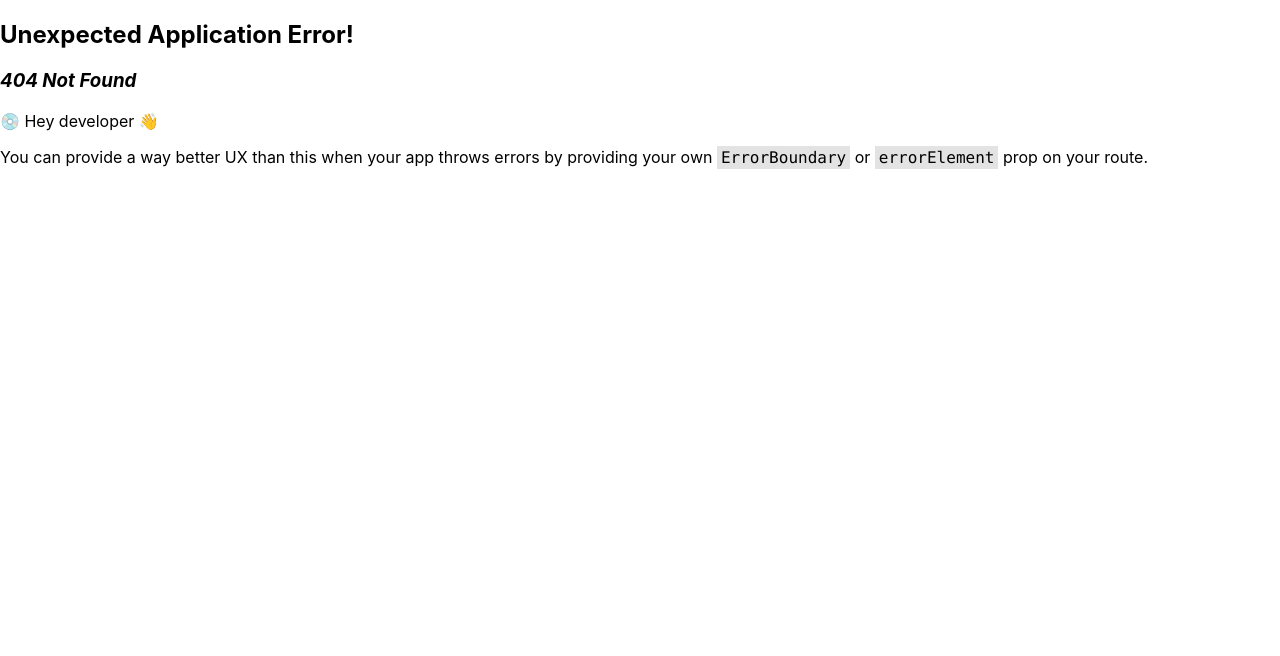
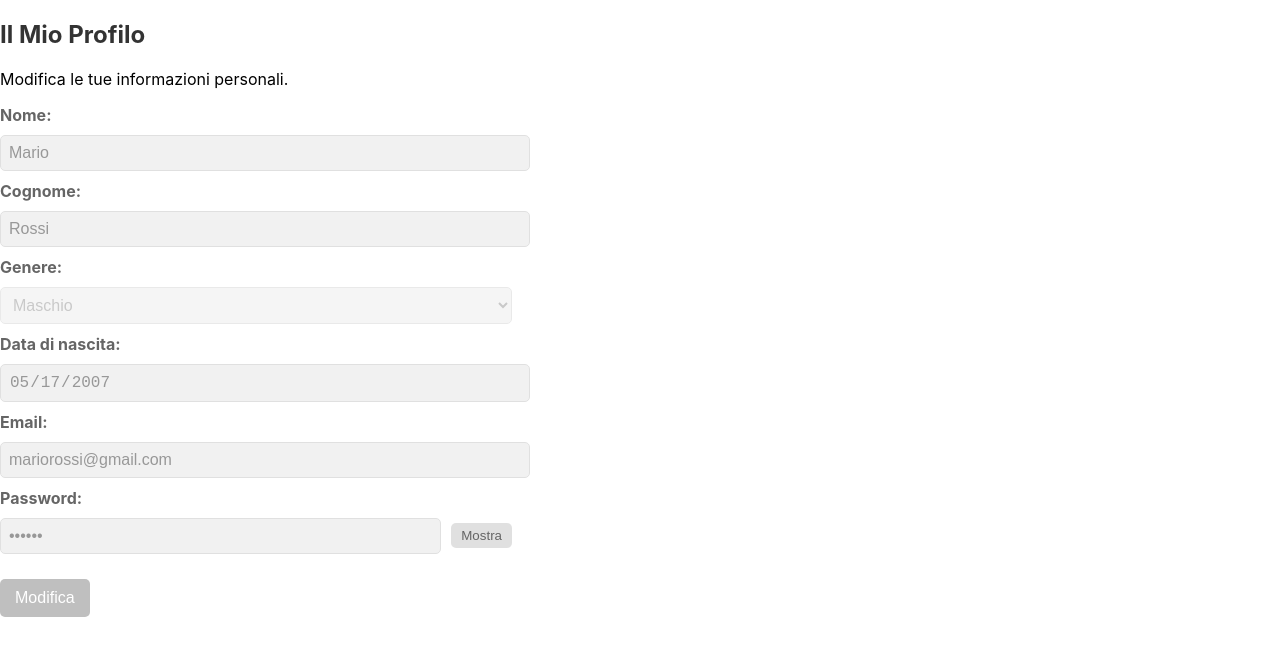
Before and after one commit to tarakanillius/Moodle-Bodio, a React (Create React App) app in the folder project-root/frontend/: page /userData in a window 1280 px wide. Before the commit this address had no page. Shown: the top 656 px of the page. Built offline with nearby package versions, Linux system fonts and the light colour scheme.

Commit message:
user data update page

```diff
--- a/project-root/frontend/src/App.js
+++ b/project-root/frontend/src/App.js
@@ -7,6 +7,7 @@ import {
 } from "react-router-dom";
 import Login from "./pages/Login";
 import Main from "./pages/Main";
+import UserData from "./pages/UserData";
 
 export default function  App() {
     const routeDefinitions = createRoutesFromElements(
@@ -14,6 +15,7 @@ export default function  App() {
             <Route path="/" element={<Navigate to="/login" />} />
             <Route path="/login" element={<Login />} />
             <Route path="/main" element={<Main />} />
+            <Route path="/userData" element={<UserData/>} />
         </Route>
     )
 
--- a/project-root/frontend/src/components/Sidebar.jsx
+++ b/project-root/frontend/src/components/Sidebar.jsx
@@ -2,6 +2,7 @@
 import React, { useContext } from "react";
 import { GlobalContext } from "../context/GlobalContext";
 import "../styles/main.css";
+import {useNavigate} from "react-router-dom";
 
 const Sidebar = () => {
     const { selectedComponent, setSelectedComponent } = useContext(GlobalContext);
@@ -10,6 +11,12 @@ const Sidebar = () => {
         name: "Mario Rossi",
         role: "student",
         gender: "male",
+    };
+
+    const navigate = useNavigate();
+
+    const goToUserData = () => {
+        navigate("/userData");
     };
 
     const getAvatarImage = (role, gender) => {
@@ -61,11 +68,12 @@ const Sidebar = () => {
                 </button>
             </div>
             <div className="sidebar-account">
-                <div className="account">
+                <div className="account" onClick={() => setSelectedComponent("userData")}>
                     <img
                         src={getAvatarImage(user.role, user.gender)}
                         alt="User"
                         className="avatar"
+
                     />
                     <div className="account-info">
                         <span className="name">{user.name}</span>
--- a/project-root/frontend/src/pages/Main.jsx
+++ b/project-root/frontend/src/pages/Main.jsx
@@ -3,6 +3,8 @@ import { GlobalContext } from "../context/GlobalContext";
 import "../styles/main.css";
 import Settings from "./Settings";
 import Sidebar from "../components/Sidebar";
+import {useNavigate} from "react-router-dom";
+import UserData from "./UserData";
 
 export default function Main()  {
     const { selectedComponent } = useContext(GlobalContext);
@@ -12,12 +14,13 @@ export default function Main()  {
             {/* Sidebar on the left */}
             <Sidebar/>
             {/* Main content area */}
-            <div className="content">
+            <div className={`content ${selectedComponent === "userData" ? "userData-style" : ""}`}>
                 {selectedComponent === "home" && <h2>Home Component</h2>}
                 {selectedComponent === "teachers" && <h2>Docenti Component</h2>}
                 {selectedComponent === "students" && <h2>Studenti Component</h2>}
                 {selectedComponent === "modules" && <h2>Moduli Component</h2>}
                 {selectedComponent === "settings" && <Settings/>}
+                {selectedComponent === "userData" && <UserData/>}
             </div>
         </div>
     );
--- /dev/null
+++ b/project-root/frontend/src/pages/UserData.jsx
@@ -0,0 +1,66 @@
+import React, { useState } from "react";
+import "../styles/userData.css";
+
+export default function UserData() {
+    // Dati utente fittizi
+    const [user, setUser] = useState({
+        name: "Mario",
+        surname: "Rossi",
+        gender: "male",
+        birthDate: "2007-05-17",
+        email: "mariorossi@gmail.com",
+        password: "pw1234",
+        role: "teacher"
+    });
+
+    // Stato per gestire la modalità modifica
+    const [isEditing, setIsEditing] = useState(false);
+    const [showPassword, setShowPassword] = useState(false);
+
+    // Funzione per gestire i cambiamenti nei campi input
+    const handleChange = (e) => {
+        const { name, value } = e.target;
+        setUser({ ...user, [name]: value });
+    };
+
+    return (
+        <div className="user-data-container">
+            <h2>Il Mio Profilo</h2>
+            <p>Modifica le tue informazioni personali.</p>
+
+            <div className={`data ${isEditing ? "editable" : ""}`}>
+                <label>Nome:</label>
+                <input type="text" name="name" value={user.name} onChange={handleChange} disabled={!isEditing} />
+
+                <label>Cognome:</label>
+                <input type="text" name="surname" value={user.surname} onChange={handleChange} disabled={!isEditing} />
+
+                <label>Genere:</label>
+                <select name="gender" value={user.gender} onChange={handleChange} disabled={!isEditing}>
+                    <option value="male">Maschio</option>
+                    <option value="female">Femmina</option>
+                    <option value="other">Altro</option>
+                </select>
+
+                <label>Data di nascita:</label>
+                <input type="date" name="birthDate" value={user.birthDate} onChange={handleChange} disabled={!isEditing} />
+
+                <label>Email:</label>
+                <input type="email" name="email" value={user.email} onChange={handleChange} disabled={!isEditing} />
+
+                <label>Password:</label>
+                <div className="password-container">
+                    <input type={showPassword ? "text" : "password"} value={user.password} disabled />
+                    <button type="button" className="show-password-btn" onClick={() => setShowPassword(!showPassword)}>
+                        {showPassword ? "Nascondi" : "Mostra"}
+                    </button>
+                </div>
+            </div>
+
+            {/* Bottone per attivare la modifica */}
+            <button className="edit-button" onClick={() => setIsEditing(!isEditing)}>
+                {isEditing ? "Salva" : "Modifica"}
+            </button>
+        </div>
+    );
+}
--- a/project-root/frontend/src/styles/main.css
+++ b/project-root/frontend/src/styles/main.css
@@ -19,6 +19,7 @@
     justify-content: space-between;
     height: 95%;
     overflow: hidden;
+    border-right: 1px solid black;
 }
 
 .sidebar h1 {
@@ -102,3 +103,10 @@
     overflow-y: auto;
     height: 100vh;
 }
+
+.main-wrapper .content.userData-style {
+    background-color: #ffffff;
+    color: black;
+    display: block;
+    padding: 20px;
+}
--- /dev/null
+++ b/project-root/frontend/src/styles/userData.css
@@ -0,0 +1,77 @@
+.user-data-container {
+    width: 40%;
+    background-color: #fff;
+}
+
+.user-data-container h2 {
+    color: #333;
+}
+
+.data {
+    display: flex;
+    flex-direction: column;
+    gap: 10px;
+    margin-top: 15px;
+    opacity: 0.6; /* Scolorito inizialmente */
+    transition: opacity 0.3s;
+}
+
+.data.editable {
+    opacity: 1; /* Quando si abilita la modifica, torna normale */
+}
+
+.data label {
+    font-weight: bold;
+    text-align: left;
+}
+
+.data input, .data select {
+    width: 100%;
+    padding: 8px;
+    border: 1px solid #ccc;
+    border-radius: 5px;
+    font-size: 16px;
+    background-color: #f9f9f9;
+}
+
+.data input:disabled, .data select:disabled {
+    background-color: #e9e9e9;
+    cursor: not-allowed;
+}
+
+.edit-button {
+    background-color: #bfbfbf;
+    color: white;
+    padding: 10px 15px;
+    border: none;
+    border-radius: 5px;
+    cursor: pointer;
+    font-size: 16px;
+    margin-top: 25px;
+}
+
+.edit-button:hover {
+    background-color: #7f7f7f;
+}
+
+.password-container {
+    display: flex;
+    align-items: center;
+}
+
+.password-container input {
+    flex: 1;
+}
+
+.show-password-btn {
+    margin-left: 10px;
+    background-color: #ccc;
+    border: none;
+    padding: 5px 10px;
+    border-radius: 5px;
+    cursor: pointer;
+}
+
+.show-password-btn:hover {
+    background-color: #bbb;
+}
```
